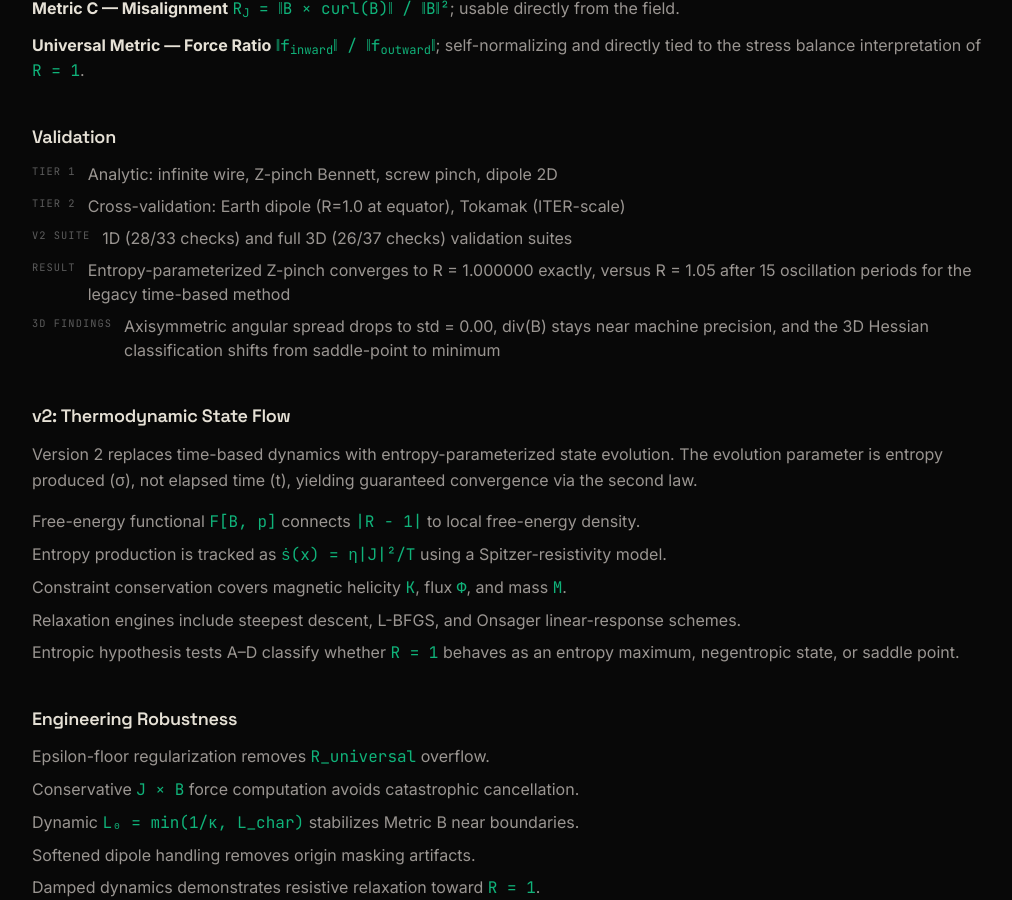
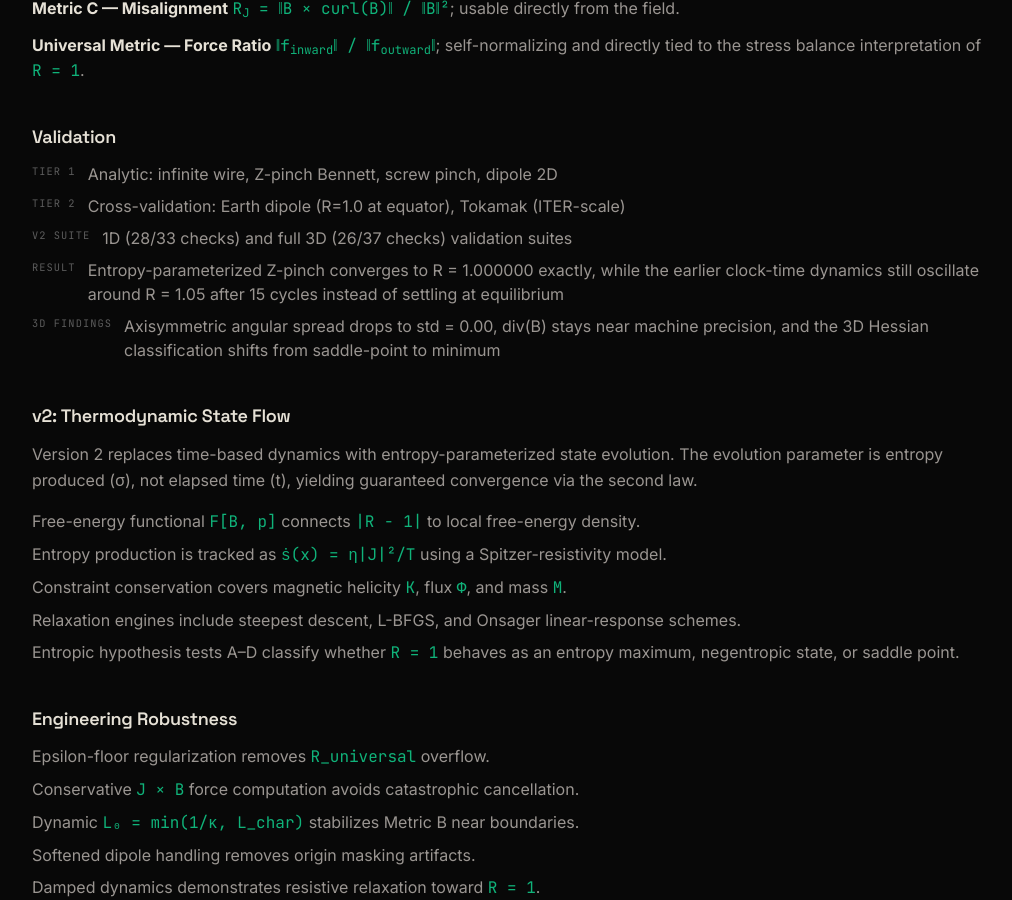
Before and after one commit to WCNegentropy/WCNegentropy.github.io, a Jekyll site: the page built from _research/magrot.md, in a window 1280 px wide and 900 px high, scrolled down 1059 px. Shown: the whole window, without its empty margins (128-1140 px from the left). Built offline with Jekyll 4.4.1, drawn with Linux system fonts in a browser that asks for light colours; nearby versions of some CDN libraries.

Commit message:
Clarify MagRot benchmark wording
Agent-Logs-Url: https://github.com/WCNegentropy/WCNegentropy.github.io/sessions/f4dbc978-059c-4fe1-8c1a-6f7bb2effbfb

Co-authored-by: WCNegentropy <217131625+WCNegentropy@users.noreply.github.com>

```diff
--- a/_research/magrot.md
+++ b/_research/magrot.md
@@ -68,7 +68,7 @@ tags: [magnetic-fields, plasma-physics, thermodynamics, entropy, tokamak, z-pinc
       </li>
       <li class="flex gap-3">
         <span class="meta-label mt-0.5 flex-shrink-0 text-tertiary">Result</span>
-        <span>Entropy-parameterized Z-pinch converges to R = 1.000000 exactly, versus R = 1.05 after 15 oscillation periods for the legacy time-based method</span>
+        <span>Entropy-parameterized Z-pinch converges to R = 1.000000 exactly, while the earlier clock-time dynamics still oscillate around R = 1.05 after 15 cycles instead of settling at equilibrium</span>
       </li>
       <li class="flex gap-3">
         <span class="meta-label mt-0.5 flex-shrink-0 text-tertiary">3D Findings</span>
```
